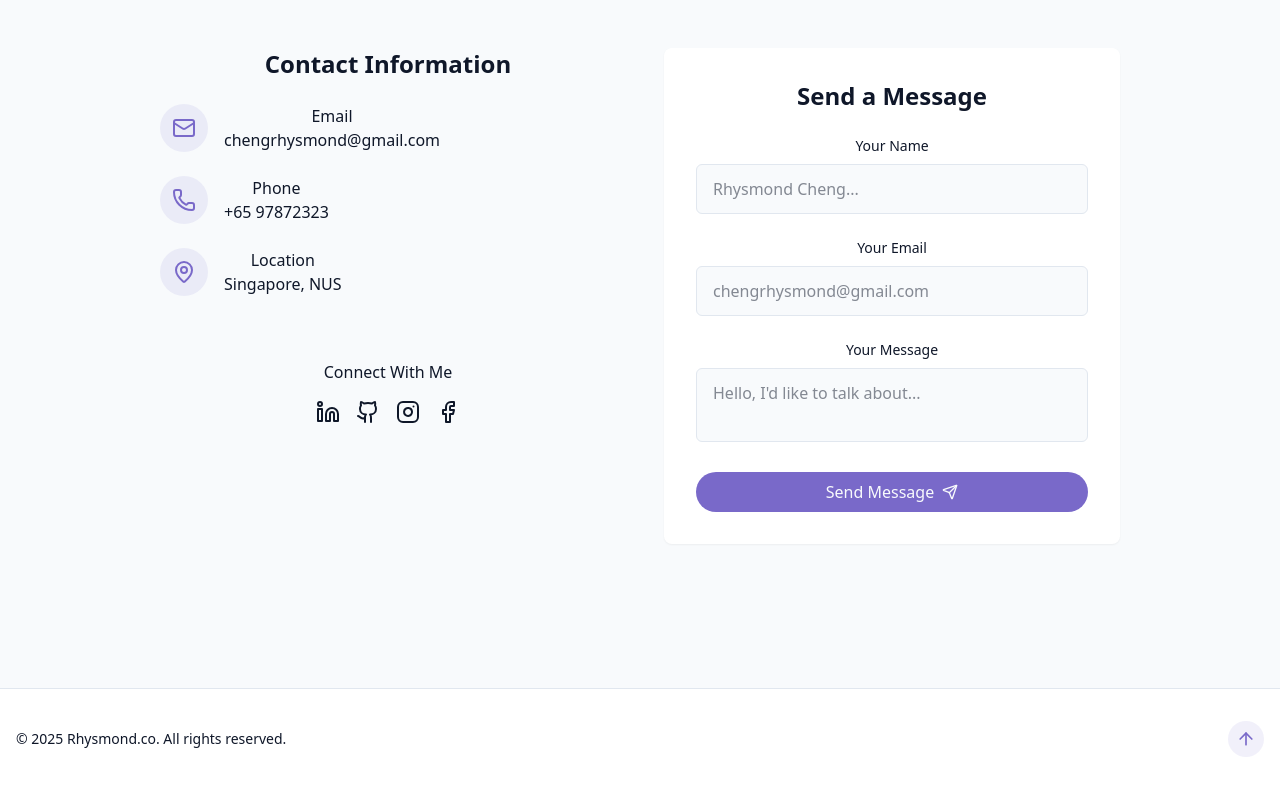
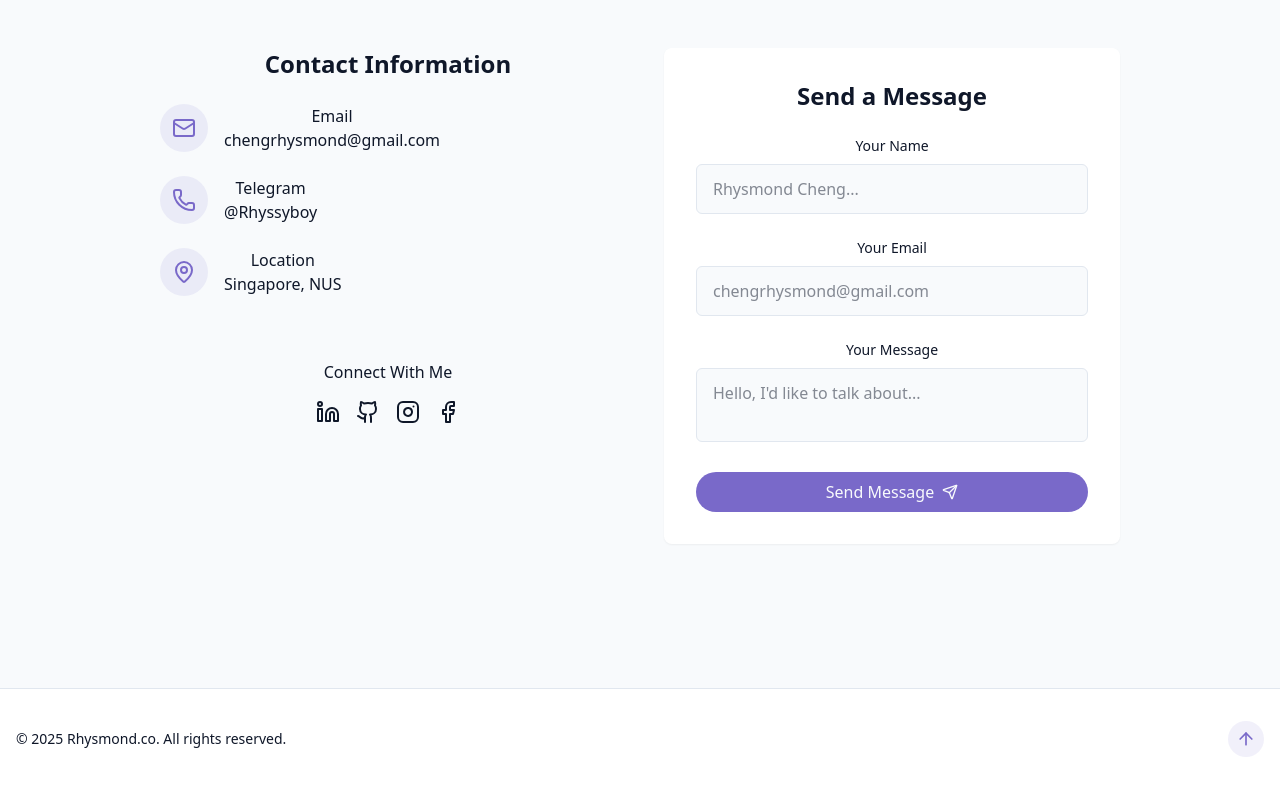
Before and after one commit to Rhysmond/Portfolio, a React (Vite) app: page / in a window 1280 px wide. Shown: the part 3512-4307 px from the top of the page. Built offline with nearby package versions, Linux system fonts and the light colour scheme.

Commit message:
updated github project links and socials

```diff
--- a/src/components/ContactSection.jsx
+++ b/src/components/ContactSection.jsx
@@ -74,12 +74,11 @@ export const ContactSection = () => {
                                     <Phone className="h-6 w-6 text-primary"/>{" "}
                                 </div>
                                 <div>
-                                    <h4 className="font-medium"> Phone</h4>
+                                    <h4 className="font-medium"> Telegram</h4>
                                     <a
-                                        href="tel:+6597872323"
-                                        className="text-muted-foreground hover:text-primary transition-colors"
-                                    >
-                                        +65 97872323
+                                        href="https://t.me/Rhyssyboy"
+                                        className="text-muted-foreground hover:text-primary transition-colors">
+                                        @Rhyssyboy
                                     </a>
                                 </div>
                             </div>
@@ -101,16 +100,16 @@ export const ContactSection = () => {
                         <div className="pt-8">
                             <h4 className="font-medium mb-4"> Connect With Me</h4>
                             <div className="flex space-x-4 justify-center">
-                                <a href="#" target="_blank">
+                                <a href="https://www.linkedin.com/in/rhysmond-cheng-34103329a/" target="_blank">
                                     <Linkedin className="hover:text-primary"/>
                                 </a>
-                                <a href="#" target="_blank">
+                                <a href="https://github.com/Rhysmond" target="_blank">
                                     <Github className="hover:text-primary"/>
                                 </a>
-                                <a href="#" target="_blank">
+                                <a href="https://www.instagram.com/rhyssyboy/" target="_blank">
                                     <Instagram className="hover:text-primary"/>
                                 </a>
-                                <a href="#" target="_blank">
+                                <a href="https://www.facebook.com/rhysmond.cheng.1/" target="_blank">
                                     <Facebook className="hover:text-primary"/>
                                 </a>
                             </div>
--- a/src/components/ProjectsSection.jsx
+++ b/src/components/ProjectsSection.jsx
@@ -8,7 +8,7 @@ const projects = [
         image: "/projects/project1.png",
         tags: ["Python", "Pygame", "Tiled"],
         demoUrl: "#",
-        githubUrl: "#",
+        githubUrl: "https://github.com/Rhysmond/Orbital25/tree/main",
     },
     {
         id: 2,
@@ -26,7 +26,7 @@ const projects = [
         image: "/projects/project3.png",
         tags: ["React", "Vite", "TailwindCSS"],
         demoUrl: "#",
-        githubUrl: "#",
+        githubUrl: "https://github.com/Rhysmond/Portfolio",
     },
 ]
 
```
Also changed, not shown: 1 other file (tests, documents, lock files or other folders).
